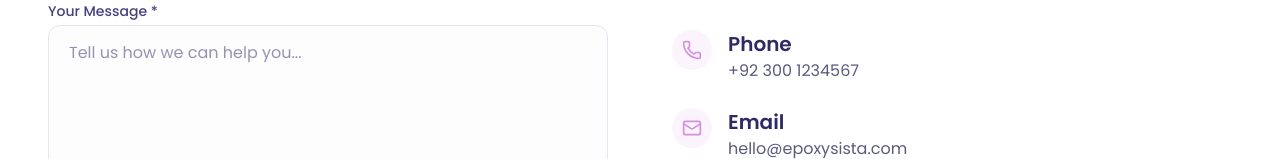
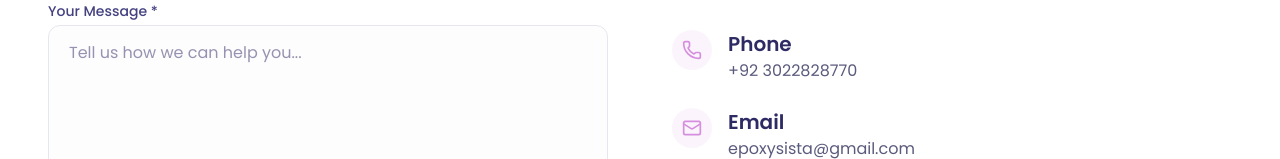
Before and after one commit to M-Tayyab-Saleem/ecommerce-store, a Next.js app: page /contact in a window 1280 px wide. Shown: the part 793-952 px from the top of the page. Built offline with nearby package versions, Linux system fonts and the light colour scheme; no server answers.

Commit message:
packages update

```diff
--- a/app/contact/page.tsx
+++ b/app/contact/page.tsx
@@ -212,10 +212,10 @@ const Contact = () => {
                   <div>
                     <h4 className="font-medium text-gray-900">Phone</h4>
                     <a
-                      href="tel:+923001234567"
+                      href="tel:+923022828770"
                       className="text-gray-600 hover:text-primary transition-colors"
                     >
-                      +92 300 1234567
+                      +92 3022828770
                     </a>
                   </div>
                 </div>
@@ -227,10 +227,10 @@ const Contact = () => {
                   <div>
                     <h4 className="font-medium text-gray-900">Email</h4>
                     <a
-                      href="mailto:hello@epoxysista.com"
+                      href="mailto:epoxysista@gmail.com"
                       className="text-gray-600 hover:text-primary transition-colors"
                     >
-                      hello@epoxysista.com
+                      epoxysista@gmail.com
                     </a>
                   </div>
                 </div>
@@ -241,7 +241,7 @@ const Contact = () => {
                   </div>
                   <div>
                     <h4 className="font-medium text-gray-900">Location</h4>
-                    <p className="text-gray-600">Lahore, Pakistan</p>
+                    <p className="text-gray-600">Karachi, Pakistan</p>
                   </div>
                 </div>
 
--- a/app/my-orders/page.tsx
+++ b/app/my-orders/page.tsx
@@ -213,7 +213,7 @@ const MyOrdersPage = () => {
                     Contact us on WhatsApp for any order-related queries
                 </p>
                 <a
-                    href="https://wa.me/923001234567?text=Hi! I need help with my order."
+                    href="https://wa.me/923022828770?text=Hi! I need help with my order."
                     target="_blank"
                     rel="noopener noreferrer"
                     className="btn-whatsapp inline-flex"
--- a/app/order-place/page.tsx
+++ b/app/order-place/page.tsx
@@ -423,7 +423,7 @@ const CheckoutPage = () => {
               <div className="mt-6 pt-6 border-t border-gray-200">
                 <p className="text-sm text-gray-600 mb-2">Need help ordering?</p>
                 <a
-                  href="https://wa.me/923001234567?text=Hi! I need help placing an order."
+                  href="https://wa.me/923022828770?text=Hi! I need help placing an order."
                   target="_blank"
                   rel="noopener noreferrer"
                   className="inline-flex items-center gap-2 text-sm text-[#25D366] font-medium hover:underline"
--- a/app/terms-conditions/page.tsx
+++ b/app/terms-conditions/page.tsx
@@ -157,19 +157,19 @@ const TermsConditionsPage = () => {
                                 <ul className="list-disc pl-6 text-gray-600 space-y-2 mt-3">
                                     <li>
                                         Email:{" "}
-                                        <a href="mailto:hello@epoxysista.com" className="text-primary hover:underline">
-                                            hello@epoxysista.com
+                                        <a href="mailto:epoxysista@gmail.com" className="text-primary hover:underline">
+                                            epoxysista@gmail.com
                                         </a>
                                     </li>
                                     <li>
                                         WhatsApp:{" "}
                                         <a
-                                            href="https://wa.me/923001234567"
+                                            href="https://wa.me/923022828770"
                                             target="_blank"
                                             rel="noopener noreferrer"
                                             className="text-primary hover:underline"
                                         >
-                                            +92 300 1234567
+                                            +92 302 2828770
                                         </a>
                                     </li>
                                 </ul>
--- a/components/CustomizationHighlight.tsx
+++ b/components/CustomizationHighlight.tsx
@@ -72,7 +72,7 @@ const CustomizationHighlight: React.FC = () => {
                     </p>
                     <div className="flex flex-col sm:flex-row gap-4 justify-center">
                         <Link
-                            href="https://wa.me/923001234567?text=Hi! I'd like to order a custom resin piece."
+                            href="https://wa.me/923022828770?text=Hi! I'd like to order a custom resin piece."
                             target="_blank"
                             rel="noopener noreferrer"
                             className="btn-whatsapp justify-center"
--- a/components/Footer.tsx
+++ b/components/Footer.tsx
@@ -39,7 +39,7 @@ const Footer = () => {
     },
     {
       name: "WhatsApp",
-      href: "https://wa.me/923001234567",
+      href: "https://wa.me/923022828770",
       icon: MessageCircle,
     },
   ];
--- a/components/TestimonialsSection.tsx
+++ b/components/TestimonialsSection.tsx
@@ -101,7 +101,7 @@ const TestimonialsSection: React.FC<TestimonialsSectionProps> = ({
                     <p className="text-sm text-gray-500">
                         Want to share your experience?{" "}
                         <a
-                            href="https://wa.me/923001234567?text=Hi! I'd like to share my review."
+                            href="https://wa.me/923022828770?text=Hi! I'd like to share my review."
                             target="_blank"
                             rel="noopener noreferrer"
                             className="text-primary hover:underline"
```
